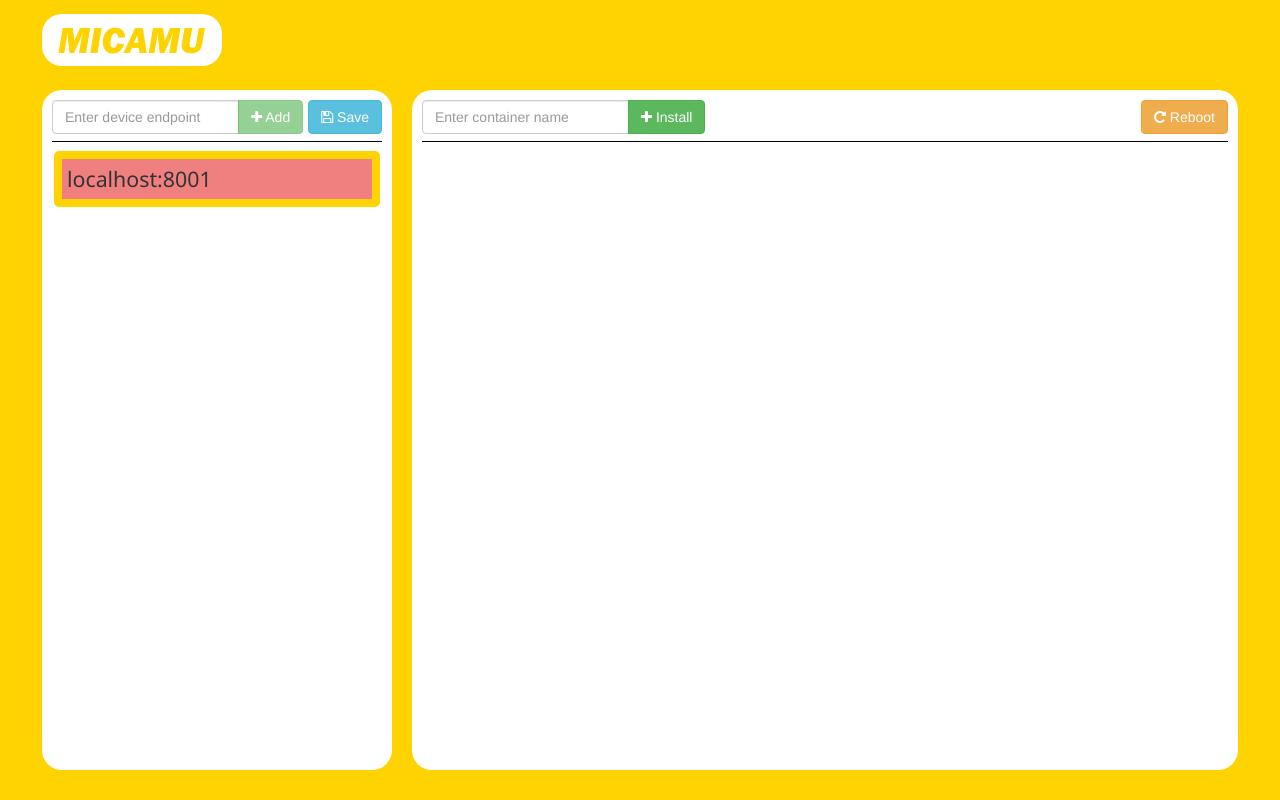
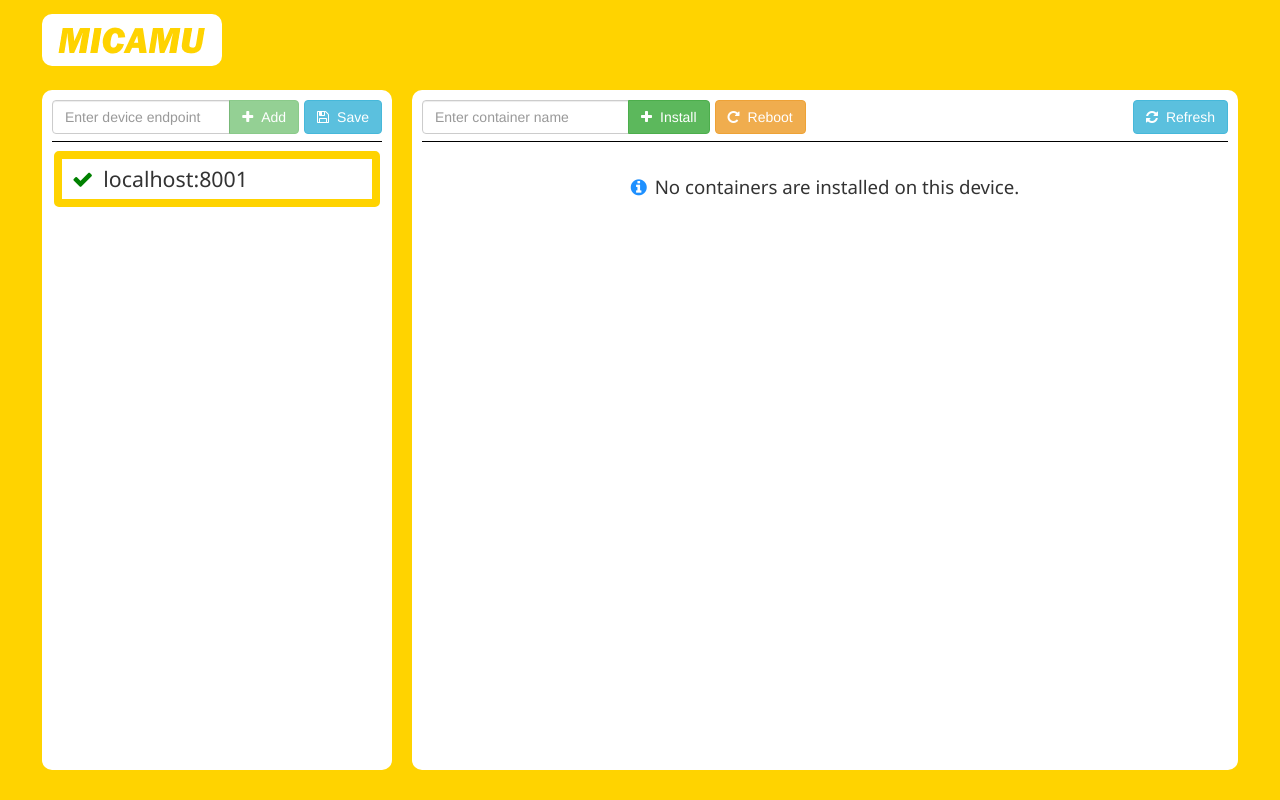
Before and after one commit to lukegv/Micamu, a plain HTML site: page www/index.html in a window 1280 px wide. Both pictures are taken after a click on the element "localhost:8001". Drawn offline with Linux system fonts and the light colour scheme.

Commit message:
Info messages and css renaming

```diff
--- a/www/index.html
+++ b/www/index.html
@@ -6,6 +6,7 @@
     <title>Micamu</title>
     <link rel="stylesheet" href="style/bootstrap.min.css" type="text/css" />
     <link rel="stylesheet" href="style/font-awesome.min.css" type="text/css" />
+    <link rel="stylesheet" href="style/helpers.css" type="text/css" />
     <link rel="stylesheet" href="style/micamu.css" type="text/css" />
     <!-- AngularJS -->
     <script src="libs/angular.min.js"></script>
@@ -26,51 +27,75 @@
         </div>
     </header>
     <div id="main" ng-controller="Session as session">
-        <!-- Devices -->
-        <div id="device-list" class="white-round">
-            <div id="device-actions" >
-                <form class="input-group">
+        <!-- Device list view -->
+        <div id="list-view" class="white-round">
+            <!-- List actions -->
+            <div id="list-actions" >
+                <!-- Add device action -->
+                <form class="list-action input-group">
                     <input type="text" class="form-control" placeholder="Enter device endpoint" maxlength="21" ng-model="endpointInput">
                     <span class="input-group-btn">
                         <button class="btn btn-success" ng-click="session.add(endpointInput)"
                                 ng-disabled="!session.Helper.validateEndpoint(endpointInput)">
-                            <i class="fa fa-plus"></i> Add
+                            <i class="fa fa-plus space"></i>Add
                         </button>
                     </span>
                 </form>
-                <button class="btn btn-info">
-                    <i class="fa fa-floppy-o"></i> Save
+                <!-- Save devices action -->
+                <button class="list-action btn btn-info">
+                    <i class="fa fa-floppy-o space"></i>Save
                 </button>
             </div>
+            <!-- Devices -->
             <div class="device-item" ng-repeat="device in session.Devices"
-                    ng-class="{ selected: session.isSelected(device), offline: device.IsOffline }"
+                    ng-class="{ 'selected' : session.isSelected(device) }"
                     ng-click="session.select(device)" ng-mouseover="mouseover = true" ng-mouseleave="mouseover = false">
+                <i class="fa" ng-class="{ 'green fa-check' : device.isConnected(), 'blue fa-spinner fa-pulse' : device.isPending(), 'red fa-exclamation-triangle' : device.isDisconnected() }"></i>
                 <p>{{device.Endpoint}}</p>
-                <button class="btn btn-sm btn-danger" ng-show="mouseover" ng-click="session.remove(device); $event.stopPropagation();">
+                <button class="btn btn-sm btn-danger swipe-right" ng-show="mouseover" ng-click="session.remove(device); $event.stopPropagation();">
                     <i class="fa fa-trash"></i>
                 </button>
             </div>
         </div>
-        <!-- Containers -->
-        <div id="container-list" class="white-round">
-            <div id="container-actions" ng-show="session.SelectedDevice" >
-                <form class="input-group" id="add-container">
+        <!-- Device info view -->
+        <div id="info-view" class="white-round">
+            <!-- Info actions -->
+            <div id="info-actions" ng-show="session.SelectedDevice" >
+                <!-- Add container action -->
+                <fieldset ng-disabled="!session.SelectedDevice.isConnected()">
+                    <form class="item-action input-group input-max-width">
                         <input type="text" class="form-control" placeholder="Enter container name" maxlength="21"
                                 ng-model="containerInput">
                         <span class="input-group-btn">
                             <button class="btn btn-success">
-                            <i class="fa fa-plus"></i> Install
+                                <i class="fa fa-plus space"></i>Install
                             </button>
                         </span>
                     </form>
-                <button class="btn btn-warning">
-                    <i class="fa fa-repeat"></i> Reboot
+                </fieldset>
+                <!-- Reboot device action -->
+                <button class="info-action btn btn-warning" ng-disabled="!session.SelectedDevice.isConnected()">
+                    <i class="fa fa-repeat space"></i>Reboot
+                </button>
+                <!-- Refresh action -->
+                <button class="info-action btn btn-info swipe-right" ng-disabled="session.SelectedDevice.isPending()">
+                    <i class="fa fa-refresh space"></i>Refresh
                 </button>
             </div>
-            <div class="container-item" ng-repeat="container in session.SelectedDevice.Containers">
+            <!-- No container info -->
+            <div class="info-message" ng-if="session.SelectedDevice.hasNoContainers()">
+                <p><i class="blue fa fa-info-circle space"></i>No containers are installed on this device.</p>
+            </div>
+            <!-- Pending info -->
+            <div class="info-message" ng-if="session.SelectedDevice.isPending()">
+                <p><i class="blue fa fa-spinner fa-pulse space"></i>Trying to connect to the device ...</p>
+            </div>
+            <!-- Containers -->
+            <div class="container-item" ng-if="session.SelectedDevice.isConnected()" ng-repeat="container in session.SelectedDevice.Containers">
                 <p>Container</p>
             </div>
-            <div class="pseudo-item" ng-repeat="pseudo in session.Helper.getPseudos(10) track by $index" ></div>
+            <!-- Pseudo elements to achieve constant container sizes -->
+            <div class="pseudo-item" ng-if="session.SelectedDevice.isConnected()" ng-repeat="pseudo in session.Helper.getPseudos(10) track by $index" ></div>
         </div>
     </div>
 </body>
--- a/www/micamu.js
+++ b/www/micamu.js
@@ -16,20 +16,42 @@ var Container = (function () {
     };
     return Container;
 }());
+var DeviceState;
+(function (DeviceState) {
+    DeviceState[DeviceState["Connected"] = 0] = "Connected";
+    DeviceState[DeviceState["Pending"] = 1] = "Pending";
+    DeviceState[DeviceState["Disconnected"] = 2] = "Disconnected";
+})(DeviceState || (DeviceState = {}));
 var Device = (function () {
     function Device(endpoint) {
         this.Endpoint = endpoint;
-        this.IsOffline = false;
+        this.Containers = [];
+        this.State = DeviceState.Disconnected;
         this.invoke('get_containers', {}, this.onContainerResult);
     }
+    Device.prototype.isConnected = function () {
+        return this.State == DeviceState.Connected;
+    };
+    Device.prototype.isPending = function () {
+        return this.State == DeviceState.Pending;
+    };
+    Device.prototype.isDisconnected = function () {
+        return this.State == DeviceState.Disconnected;
+    };
+    Device.prototype.hasNoContainers = function () {
+        return this.isConnected() && this.Containers.length == 0;
+    };
+    Device.prototype.checkError = function (error) {
+        if (error) {
+            this.State = DeviceState.Connected;
+        }
+    };
     Device.prototype.invoke = function (method, params, onResult) {
+        this.State = DeviceState.Pending;
         var copy = this;
         json_rpc(this.Endpoint, method, params, function (result, error) {
             onResult(copy, result, error);
         });
-    };
-    Device.prototype.checkError = function (error) {
-        this.IsOffline = (error !== null);
     };
     /* Callbacks */
     Device.prototype.onContainerResult = function (instance, result, error) {
--- /dev/null
+++ b/www/style/helpers.css
@@ -0,0 +1,23 @@
+.space {
+    margin-right: 8px;
+}
+
+.green {
+    color: green;
+}
+
+.blue {
+    color: dodgerblue;
+}
+
+.red {
+    color: red;
+}
+
+.swipe-right {
+    margin-left: auto !important;
+}
+
+.input-max-width {
+    max-width: 300px;
+}
--- a/www/style/micamu.css
+++ b/www/style/micamu.css
@@ -19,7 +19,7 @@ header {
 }
 
 .white-round {
-    border-radius: 20px;
+    border-radius: 10px;
     background-color: white;
     margin: 10px;
     padding: 10px;
@@ -33,14 +33,14 @@ header {
     align-items: stretch;
 }
 
-#device-list {
+#list-view {
     flex: 0 0 350px;
     display: flex;
     flex-direction: column;
     overflow-y: auto;
 }
 
-#device-actions {
+#list-actions {
     width: 100%;
     height: auto;
     padding-bottom: 7px;
@@ -49,7 +49,7 @@ header {
     display: flex;
 }
 
-#device-actions > *:not(:first-child) {
+.list-action:last-child {
     margin-left: 5px;
 }
 
@@ -60,11 +60,12 @@ header {
     border-radius: 5px;
     font-size: 16pt;
     display: flex;
-    justify-content: space-between;
+    align-items: center;
 }
 
-.offline {
-    background-color: lightcoral;
+.device-item > * {
+    margin-left: 5px;
+    margin-right: 5px;
 }
 
 .selected {
@@ -72,7 +73,7 @@ header {
     border-width: 8px;
 }
 
-#container-list {
+#info-view {
     flex: 1 1 auto;
     display: flex;
     flex-direction: row;
@@ -83,22 +84,25 @@ header {
     overflow-y: auto;
 }
 
-#container-actions {
+#info-actions {
     width: 100%;
     height: auto;
     padding-bottom: 7px;
     border-bottom: 1px solid black;
     margin-bottom: 7px;
     display: flex;
-    justify-content: space-between;
 }
 
-#container-actions > *:not(:first-child) {
+#info-actions > *:not(:first-child) {
     margin-left: 5px;
 }
 
-#add-container {
-    max-width: 300px;
+.info-message {
+    margin-top: 25px;
+    width: 100%;
+    display: flex;
+    justify-content: center;
+    font-size: 14pt;
 }
 
 .container-item {
```
Also changed, not shown: 1 other file. Lines whose indentation alone changed are shown as unchanged.
